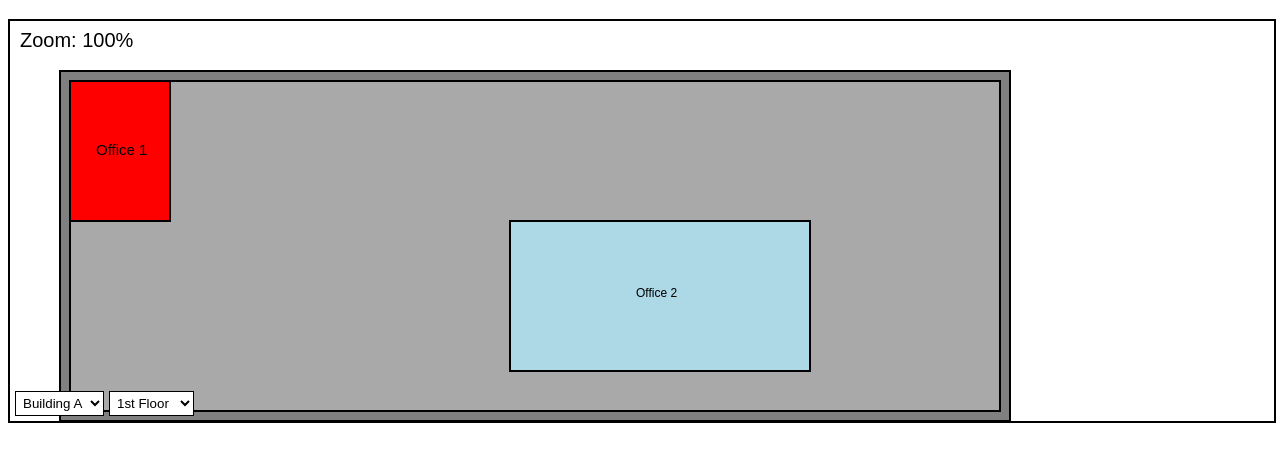
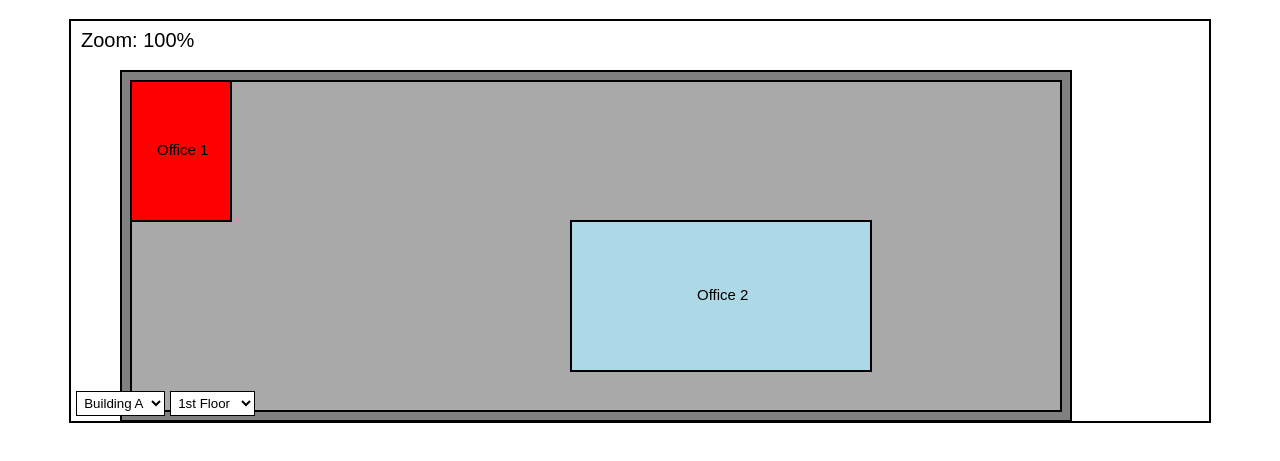
Before and after one commit to JackTaylor1114/floorion.js, a website built with Vite: page index.html in a window 1280 px wide. Shown: the part 61-522 px from the top of the page. Built offline with nearby package versions, Linux system fonts and the light colour scheme.

Commit message:
Updated Validation and Readme

```diff
--- a/demo/demo.js
+++ b/demo/demo.js
@@ -26,6 +26,7 @@ document.addEventListener("DOMContentLoaded", () =>
                   },
                   {
                     "name": "Office 2",
+                    "fontsize": 15,
                     "points": [[500, 200], [500, 350], [800, 350], [800, 200]],
                     "color": "LightBlue"
                   }
@@ -38,15 +39,16 @@ document.addEventListener("DOMContentLoaded", () =>
               "rooms":
                 [
                   {
-                    "name": "Office 1",
+                    "name": "Office 3",
                     "fontsize": 15,
-                    "points": [[60, 60], [160, 60], [160, 200], [60, 200]],
-                    "color": "Red"
+                    "points": [[200, 200], [200, 300], [300, 300], [300, 200]],
+                    "color": "Green"
                   },
                   {
-                    "name": "Office 2",
+                    "name": "Office 4",
+                    "fontsize": 15,
                     "points": [[500, 200], [500, 350], [800, 350], [800, 200]],
-                    "color": "LightBlue"
+                    "color": "Blue"
                   }
                 ]
             }
@@ -65,9 +67,10 @@ document.addEventListener("DOMContentLoaded", () =>
               "rooms":
                 [
                   {
-                    "name": "Office 1",
+                    "name": "Storage",
+                    "fontsize": 15,
                     "points": [[20, 20], [100, 20], [100, 100], [20, 100]],
-                    "color": "lightblue"
+                    "color": "LightGreen"
                   }
                 ]
             }
--- a/index.html
+++ b/index.html
@@ -13,7 +13,8 @@
     }
 
     #container {
-      width: 100%;
+      width: 90%;
+      margin: auto;
       height: 50vh;
       border: 2px solid black;
     }
--- a/src/InputValidation.js
+++ b/src/InputValidation.js
@@ -91,6 +91,10 @@ export function validateInputData(input)
         {
           throw new Error(`room ${roomIndex} in level ${levelIndex} of building ${buildingIndex} has no valid color`);
         }
+        if (typeof room.fontsize !== "number" || room.fontsize < 1)
+        {
+          throw new Error(`room ${roomIndex} in level ${levelIndex} of building ${buildingIndex} has no valid fontsize`);
+        }
         if (!Array.isArray(room.points))
         {
           throw new Error(`room ${roomIndex} in level ${levelIndex} of building ${buildingIndex} has invalid points`);
```
Also changed, not shown: README.md.
